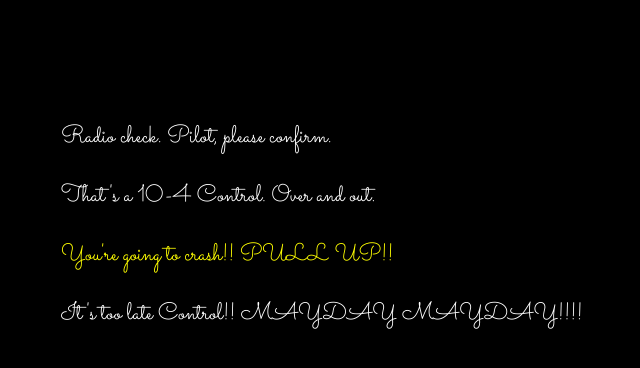
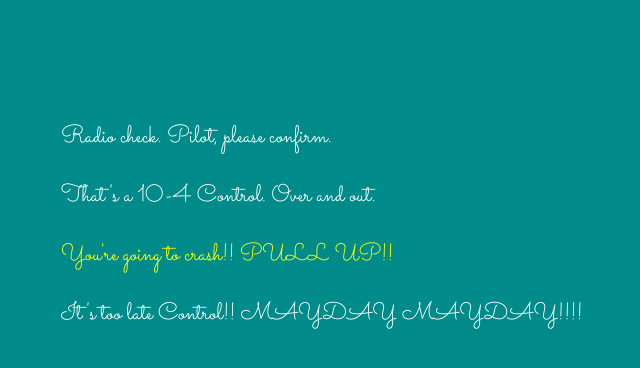
Before and after one commit to DanFilla/communication-log, a plain HTML site: page index.html in a window 1280 px wide. Shown: the whole page, without its empty margins (259-899 px from the left). Drawn offline with Linux system fonts and the light colour scheme.

Commit message:
Changed background color in style.css

```diff
--- a/style.css
+++ b/style.css
@@ -1,6 +1,6 @@
 body {
    color: white;
-   background-color: black;
+   background-color: darkcyan;
    font-family: 'Sacramento', cursive;
    font-size: 150%;
    margin: 5em 25%;
```
